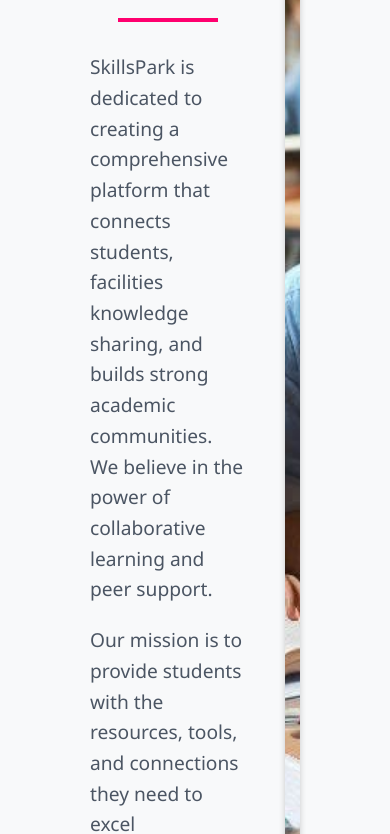
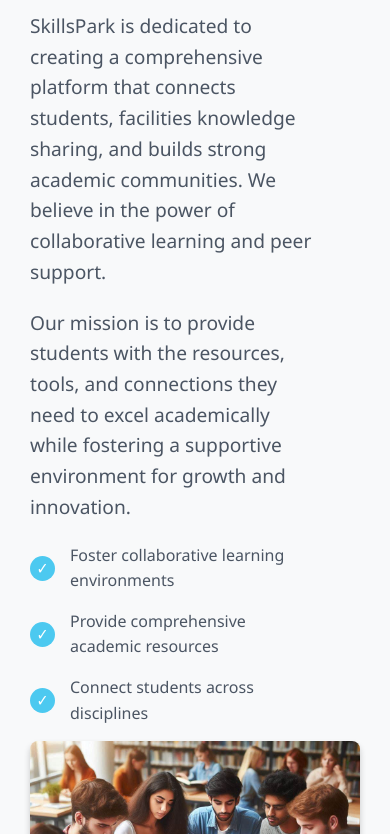
Before and after one commit to its-gyaney/FDD_project, a plain HTML site: page HTML/about.html in a window 390 px wide. Shown: the part 792-1626 px from the top of the page. Drawn offline with Linux system fonts and the light colour scheme.

Commit message:
about page responsive done

```diff
--- a/CSS/about.css
+++ b/CSS/about.css
@@ -80,8 +80,8 @@
             background-position: center;
             border-radius: 8px;
             box-shadow: 0 4px 6px rgba(0, 0, 0, 0.2);
-            width: 50%;
-            height: auto;
+            min-width: 50%;
+            min-height: 300px;
         }
 
         .mission .container{
@@ -243,4 +243,10 @@
             .vision-item, .team-member, .stat-item {
                 max-width: 100%;
             }
+
+            .mission{
+                flex-direction: column;
+                padding: 30px;
+            }
+
         }
--- a/HTML/footer.html
+++ b/HTML/footer.html
@@ -4,8 +4,15 @@
     <meta charset="UTF-8">
     <meta name="viewport" content="width=device-width, initial-scale=1.0">
     <title>Footer</title>
+    <link href="https://fonts.googleapis.com/css2?family=Poppins:wght@400;600&family=Open+Sans:wght@400;500&display=swap" rel="stylesheet">
+
 
     <style>
+        body{
+            font-family: system-ui, -apple-system, BlinkMacSystemFont, 'Segoe UI', Roboto, Oxygen, Ubuntu, Cantarell, 'Open Sans', 'Helvetica Neue', sans-serif;
+            color: #4b5563;
+        }
+
         /* Footer */
         footer {
             background-color: #2b2d42;
```
Also changed, not shown: HTML/about.html (+1 -2 lines).
